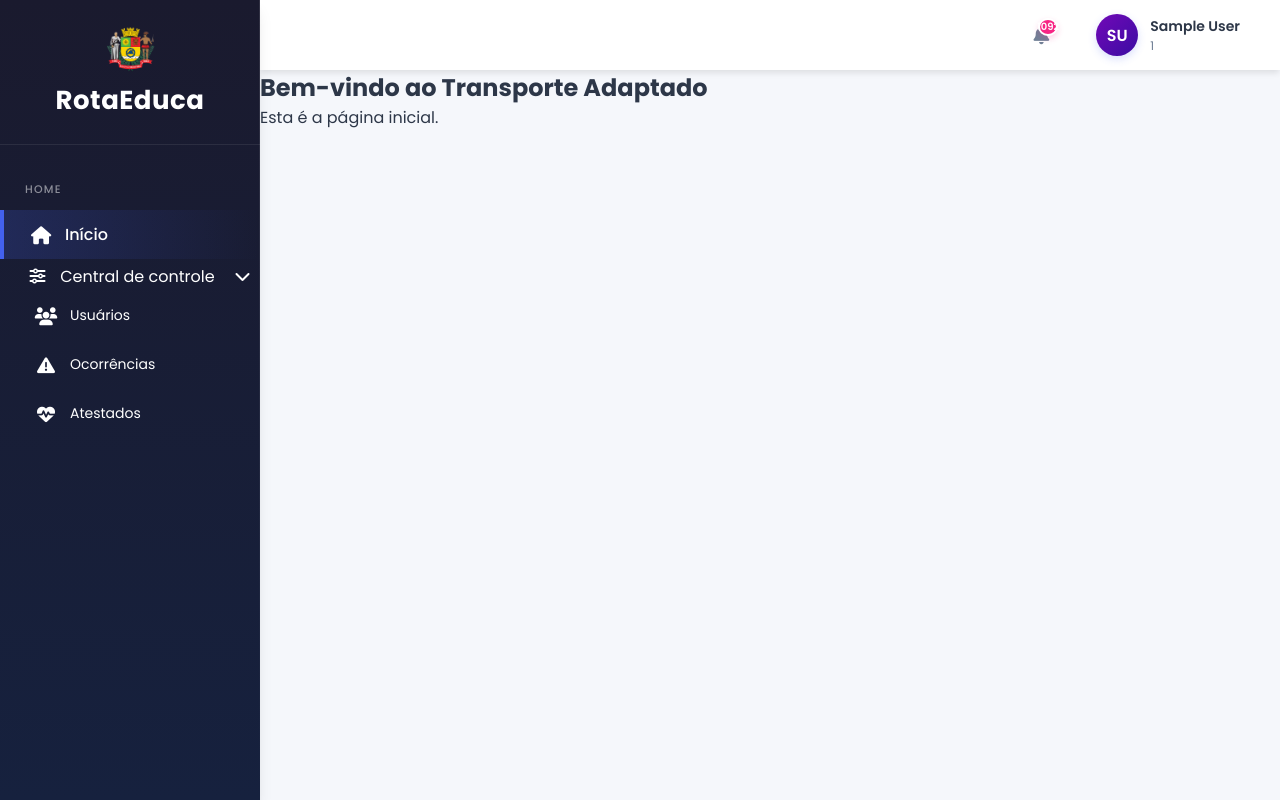
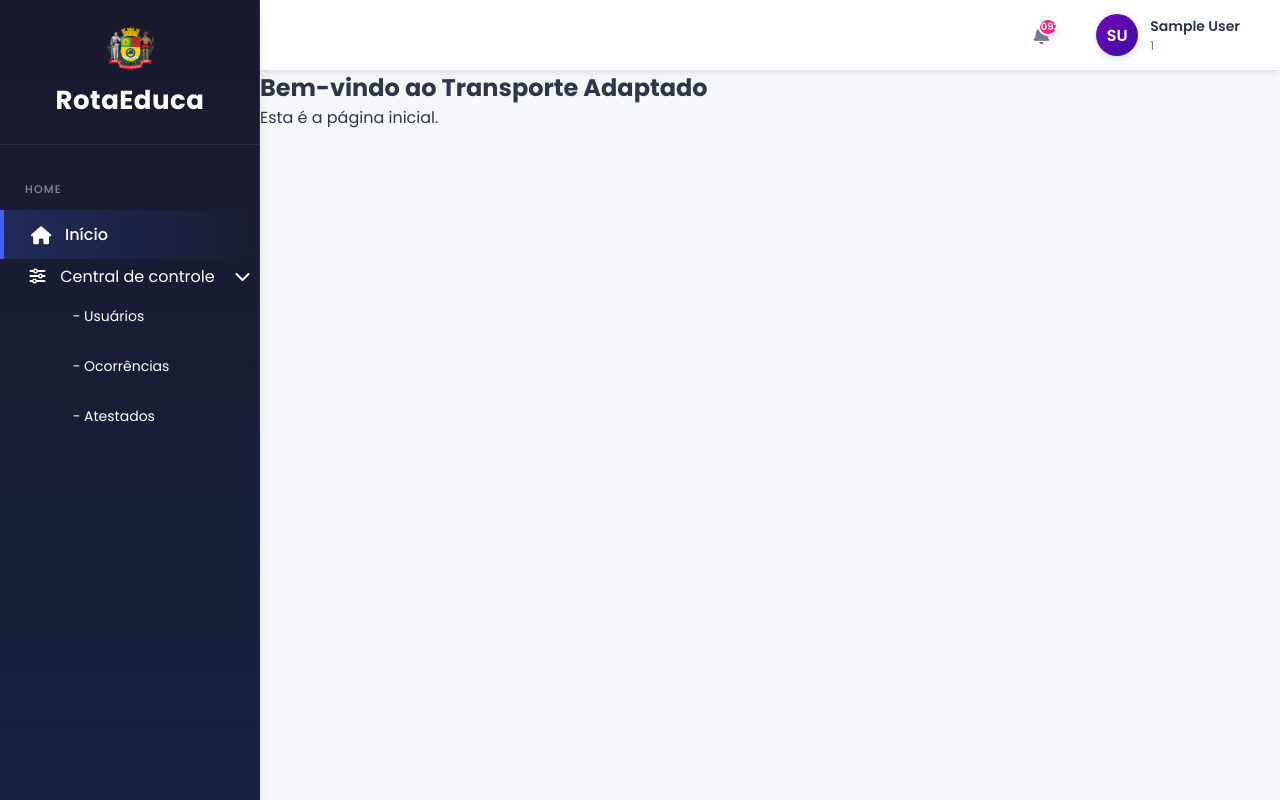
Before and after one commit to raulguiii/roteiros-garagem, a Flask app: page /index in a window 1280 px wide, after a click that opens the changed part. Run offline with Flask 3, Linux system fonts and the light colour scheme; the visitor is signed in with stand-in values (Sample User, id 1).

Commit message:
restrição nos botoes e ajusta na guia lateral

```diff
--- a/static/css/style.css
+++ b/static/css/style.css
@@ -1111,3 +1111,7 @@ input, textarea {
 .toggle-icon {
     transition: transform 0.3s ease;
 }
+
+.submenu-item span {
+    font-size: 14px; /* ou 14px, ou outro valor desejado */
+}
--- a/templates/index.html
+++ b/templates/index.html
@@ -55,17 +55,14 @@
             {% else %}
                 style="display: none; padding-left: 20px;"
             {% endif %}>
-            <div class="nav-item" data-tab="usuarios">
-                <i class="fa-solid fa-users"></i>
-                <span>Usuários</span>
+            <div class="nav-item submenu-item" data-tab="usuarios">
+                <span>ㅤㅤㅤ- Usuários</span>
             </div>
-            <div class="nav-item" data-tab="ocorrencias">
-                <i class="fa-solid fa-triangle-exclamation"></i>
-                <span>Ocorrências</span>
+            <div class="nav-item submenu-item" data-tab="ocorrencias">
+                <span>ㅤㅤㅤ- Ocorrências</span>
             </div>
-            <div class="nav-item" data-tab="atestados">
-                <i class="fa-solid fa-heart-pulse"></i>
-                <span>Atestados</span>
+            <div class="nav-item submenu-item" data-tab="atestados">
+                <span>ㅤㅤㅤ- Atestados</span>
             </div>
         </div>
 
@@ -390,6 +387,7 @@
         <div class="page-title">
           <div class="title">ROTEIRO APAE - ANA E RAFAEL</div>
           <div class="action-buttons">
+            {% if cargo == 'Admin' %}
             <button class="btn btn-adicionar-primary">
               <i class="fa-solid fa-plus"></i>
               Adicionar Aluno
@@ -402,6 +400,7 @@
               <i class="fa-solid fa-pen-to-square"></i>
               Editar aluno
             </button>
+            {% elif cargo in ['Motorista', 'Monitora'] %}
             <button class="btn btn-outline">
               <i class="fa-solid fa-heart-pulse"></i>
               Atestado
@@ -410,6 +409,7 @@
               <i class="fa-solid fa-triangle-exclamation"></i>
               Ocorrência
             </button>
+             {% endif %}
           </div>
         </div>
 
```
